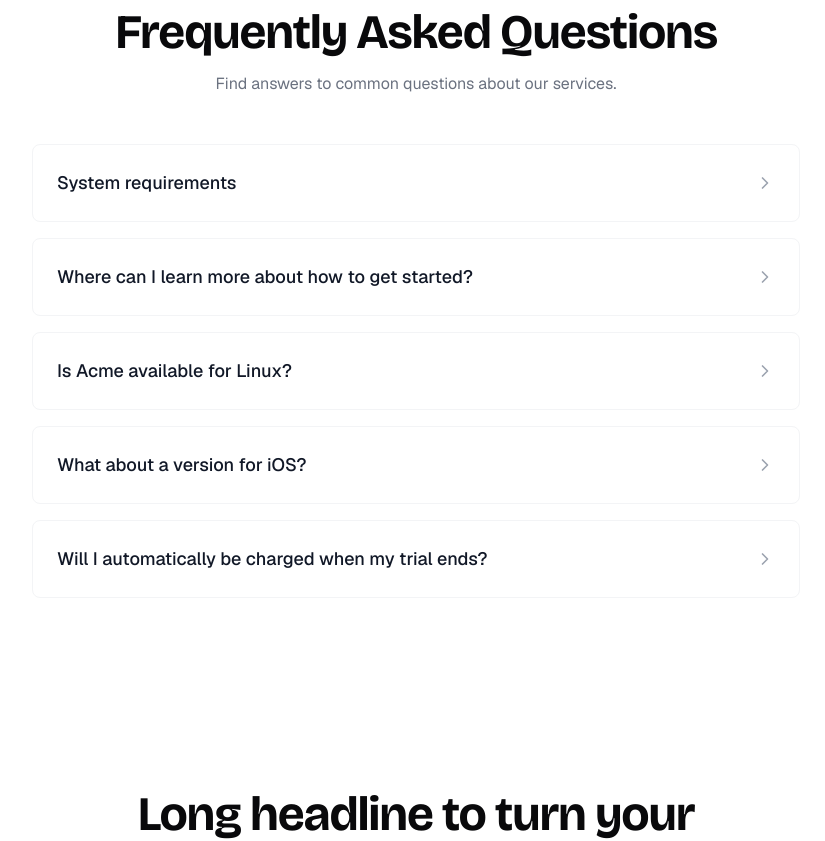
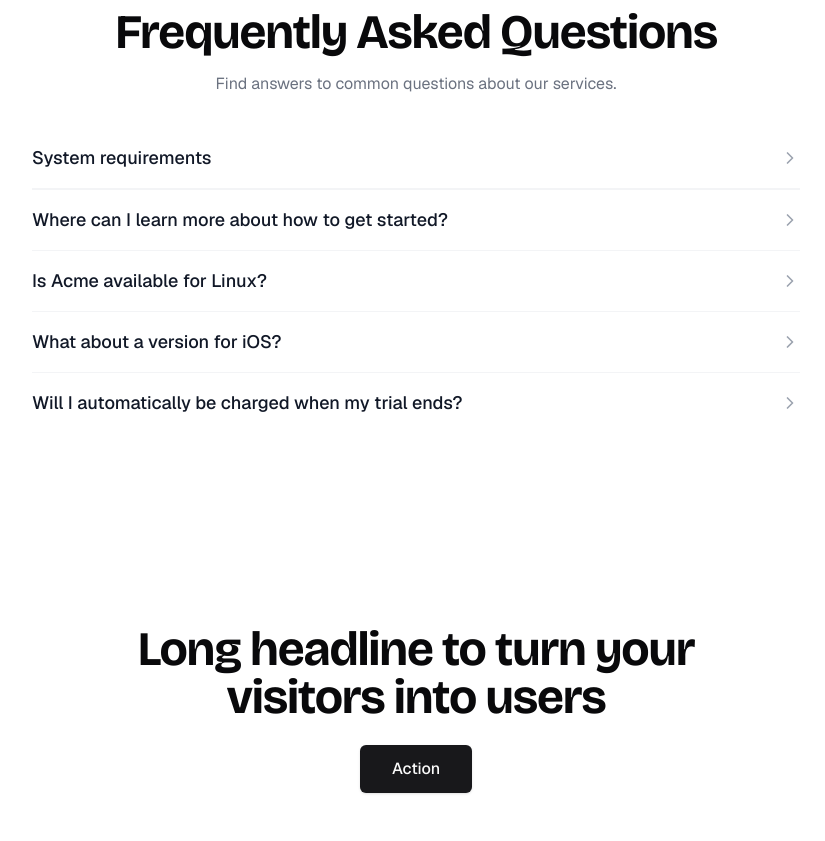
Before and after one commit to auroradream04/call-of-dragons, a Next.js app: page / in a window 1280 px wide. Shown: the part 3720-4561 px from the top of the page, without its empty margins (224-1049 px from the left). Built offline with nearby package versions, Linux system fonts and the light colour scheme.

Commit message:
refactor: update FAQ component styles for improved layout and spacing; adjust padding and margin for better visual consistency

```diff
--- a/src/components/FAQ.tsx
+++ b/src/components/FAQ.tsx
@@ -17,7 +17,7 @@ function FAQItem({ question, answer }: FAQItemType) {
   return (
     <div
       onClick={() => setIsOpen(!isOpen)}
-      className="cursor-pointer p-6 bg-white hover:bg-gray-50 rounded-lg border border-gray-100 transition-all"
+      className="cursor-pointer py-4 border-b border-gray-100 transition-all hover:bg-gray-50/50"
     >
       <div className="flex items-center justify-between">
         <h3 className="text-lg font-medium text-gray-900">
@@ -54,9 +54,9 @@ export default function FAQ({ title, description, items }: FAQProps) {
         )}>
           {title}
         </h2>
-        <p className="text-gray-500 text-center mb-12">{description}</p>
+        <p className="text-gray-500 text-center mb-8">{description}</p>
 
-        <div className="space-y-4">
+        <div className="divide-y divide-gray-100">
           {items.map((item, index) => (
             <FAQItem key={index} {...item} />
           ))}
```
